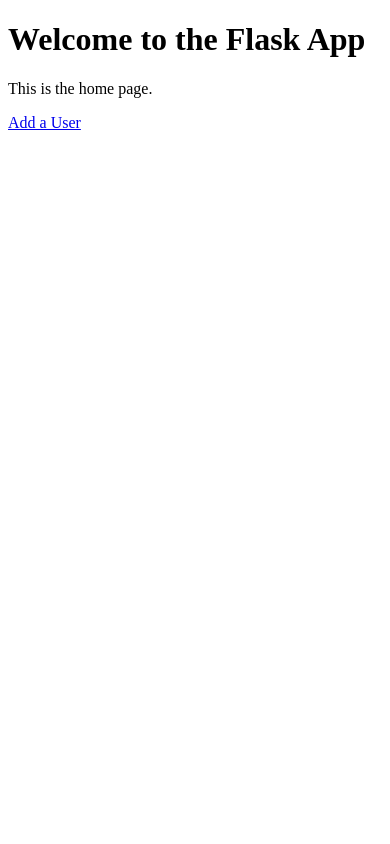
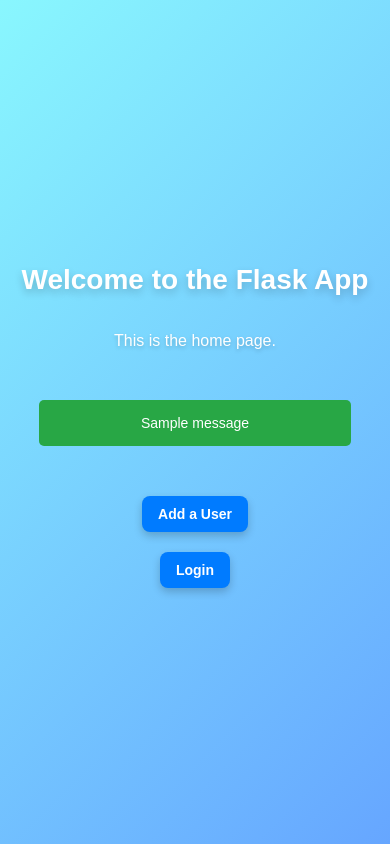
Before and after one commit to aakash1v/Team1, a Flask app: page / in a window 390 px wide. Run offline with Flask 3, Linux system fonts and the light colour scheme; one stand-in notice (Sample message) is shown.

Commit message:
making changes adding login route..

```diff
--- a/full.py
+++ b/main.py
@@ -1,5 +1,6 @@
 from flask import Flask, request, jsonify, render_template
 from flask_sqlalchemy import SQLAlchemy
+from datetime import datetime
 
 
 # Flask app setup
@@ -27,8 +28,7 @@ def home():
 
 @app.route('/add_user_form')
 def add_user_form():
-    return render_template('add_user.html')
-
+    return render_template('signup.html')
 
 
 # Route to insert a user record
@@ -38,10 +38,15 @@ def add_user():
     email = request.form['email']
     name = request.form['name']
     password = request.form['password']
-
+    dob = request.form['dob']
+    try:
+        # Convert the date string to a datetime.date object
+        dob = datetime.strptime(dob, '%Y-%m-%d').date()
+    except ValueError:
+        return jsonify({'error': 'Invalid date format. Use YYYY-MM-DD.'}), 400
 
     # Create a new user object
-    new_user = Users(UserName=username, Password=password, Email=email, Name=name)
+    new_user = Users(UserName=username, Password=password, Email=email, Name=name, DOB=dob)
 
     # Add and commit the new user to the database
     try:
@@ -52,6 +57,25 @@ def add_user():
         db.session.rollback()
         return jsonify({'error': str(e)}), 400
 
+
+@app.route('/login', methods=['GET', 'POST'])
+def login():
+    if request.method == 'POST':
+        username = request.form['username']
+        password = request.form['password']
+
+        # Query the database to find a user by username
+        user = Users.query.filter_by(UserName=username).first()
+
+        if user and user.Password == password:
+            return jsonify({'message': 'Successfuly logged in to ur account!'}), 201
+        else:
+            return jsonify({'message': 'Make sure the credentials are correct'}), 201
+
+
+    return render_template('login.html')
+
+
 # Initialize database tables
 with app.app_context():
     db.create_all()
--- /dev/null
+++ b/tempCodeRunnerFile.py
@@ -0,0 +1 @@
+strptime
--- a/templates/index.html
+++ b/templates/index.html
@@ -1,13 +1,126 @@
 <!DOCTYPE html>
 <html lang="en">
-<head>
-    <meta charset="UTF-8">
-    <meta name="viewport" content="width=device-width, initial-scale=1.0">
+  <head>
+    <meta charset="UTF-8" />
+    <meta name="viewport" content="width=device-width, initial-scale=1.0" />
     <title>Home</title>
-</head>
-<body>
+    <style>
+      /* Global Styles */
+      body {
+        font-family: "Poppins", Arial, sans-serif; /* Modern font */
+        margin: 0;
+        padding: 0;
+        background: linear-gradient(
+          135deg,
+          #89f7fe,
+          #66a6ff
+        ); /* Vibrant gradient background */
+        color: #333;
+        display: flex;
+        flex-direction: column;
+        align-items: center;
+        justify-content: center;
+        height: 100vh;
+        text-align: center;
+      }
+
+      /* Header Styles */
+      h1 {
+        font-size: 36px;
+        margin-bottom: 20px;
+        color: #fff;
+        text-shadow: 0 4px 8px rgba(0, 0, 0, 0.2); /* Glowing effect */
+      }
+
+      /* Paragraph Styles */
+      p {
+        font-size: 18px;
+        color: #fefefe;
+        margin-bottom: 30px;
+        text-shadow: 0 2px 4px rgba(0, 0, 0, 0.2); /* Subtle shadow for readability */
+      }
+
+      /* Links */
+      a {
+        display: inline-block;
+        text-decoration: none;
+        color: #fff;
+        background: #007bff;
+        padding: 12px 20px;
+        margin: 10px;
+        border-radius: 8px;
+        font-size: 16px;
+        font-weight: bold;
+        transition: background 0.3s, transform 0.2s;
+        box-shadow: 0 4px 8px rgba(0, 0, 0, 0.2); /* Button shadow */
+      }
+
+      /* Link Hover & Active Effects */
+      a:hover {
+        background: #0056b3;
+        transform: translateY(-2px); /* Lift effect */
+      }
+
+      a:active {
+        background: #003f7f;
+        transform: translateY(0); /* Button presses down */
+      }
+
+      /* Responsive Design */
+      @media (max-width: 480px) {
+        h1 {
+          font-size: 28px;
+        }
+
+        p {
+          font-size: 16px;
+        }
+
+        a {
+          font-size: 14px;
+          padding: 10px 16px;
+        }
+      }
+      /* Flash Messages */
+      #flash-messages {
+        margin: 20px auto;
+        width: 80%;
+        max-width: 400px;
+      }
+
+      .alert {
+        padding: 15px;
+        margin-bottom: 20px;
+        border-radius: 5px;
+        font-size: 14px;
+        text-align: center;
+        color: #fff;
+      }
+
+      .alert-success {
+        background-color: #28a745;
+      }
+
+      .alert-danger {
+        background-color: #dc3545;
+      }
+    </style>
+  </head>
+  <body>
     <h1>Welcome to the Flask App</h1>
     <p>This is the home page.</p>
+
+    <!-- Display flash messages -->
+    {% with messages = get_flashed_messages(with_categories=True) %} {% if
+    messages %}
+    <div id="flash-messages">
+      {% for category, message in messages %}
+      <div class="alert alert-{{ category }}">{{ message }}</div>
+      {% endfor %}
+    </div>
+    {% endif %} {% endwith %}
+
     <a href="/add_user_form">Add a User</a>
-</body>
+    <a href="/login">Login</a>
+  </body>
 </html>
```
Also changed, not shown: templates/login.html (added, +25 -0 lines), templates/signup.html (renamed from templates/add_user.html, +9 -3 lines), instance/mydatabase.db.
